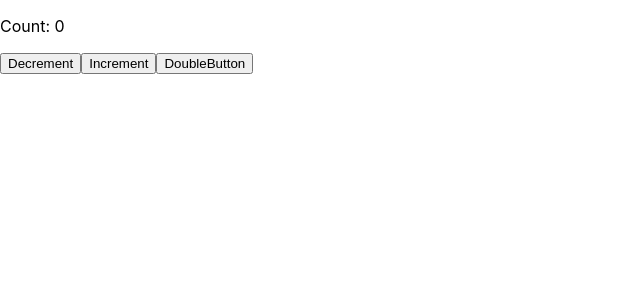
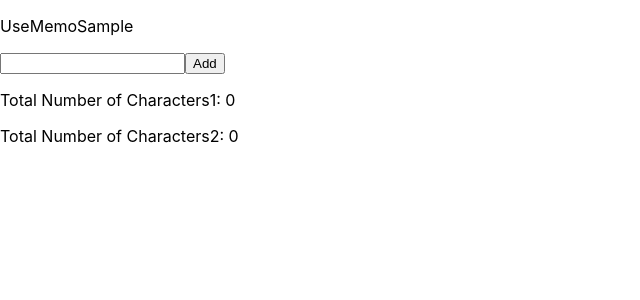
Before and after one commit to tochisuke221/react-next-typescript-practice, a React (Create React App) app in the folder react-sample/: page / in a window 1280 px wide. Shown: the top 300 px of the page, without its empty margins (0-640 px from the left). Built offline with nearby package versions, Linux system fonts and the light colour scheme.

Commit message:
useMemoの利用

```diff
--- /dev/null
+++ b/react-sample/src/components/useMemoSample.tsx
@@ -0,0 +1,46 @@
+import React, { useState, useMemo } from 'react'
+
+export const UseMemoSample = () => {
+  const [text, setText] = useState('')
+  const [items, setItems] = useState<string[]>([])
+
+  const onChangeInput = (e: React.ChangeEvent<HTMLInputElement>)=> {
+    setText(e.target.value)
+  }
+
+  const onClickButton = () => {
+    setItems((prevItems) => {
+      return [...prevItems, text]
+    })
+
+    setText('')
+  }
+
+  // 際描画の度にitem.reduceを実行して結果を得る
+  const numberOfCharacters1 = items.reduce((sub, item) => sub + item.length, 0)
+  // 第2引数のitemsが更新されたときだけ実行する
+  const numberOfCharacters2 = useMemo(() => {
+      return items.reduce((sub, item) => sub + item.length, 0)
+  }, [items])
+
+  return (
+    <div>
+      <p>UseMemoSample</p>
+      <div>
+          <input value={text} onChange={onChangeInput} />
+          <button onClick={onClickButton}>Add</button>
+      </div>
+      <div>
+        {
+          items.map((item, index) => (
+            <p key={index}>{item}</p>
+          ))
+        }
+      </div>
+      <div>
+        <p>Total Number of Characters1: {numberOfCharacters1}</p>
+        <p>Total Number of Characters2: {numberOfCharacters2}</p>
+      </div>
+    </div>
+  )
+}
--- a/react-sample/src/index.tsx
+++ b/react-sample/src/index.tsx
@@ -1,6 +1,7 @@
 import React from 'react';
 import ReactDOM from 'react-dom/client';
 import './index.css';
+import { UseMemoSample } from './components/useMemoSample';
 // import App from './App';
 // import Hellow from './components/Hello'
 // import Parent from './components/ContainerSample'
@@ -12,9 +13,7 @@
   document.getElementById('root') as HTMLElement
 );
 root.render(
-
-  <Parent></Parent>
-
+  <UseMemoSample></UseMemoSample>
 );
 
 // If you want to start measuring performance in your app, pass a function
```
